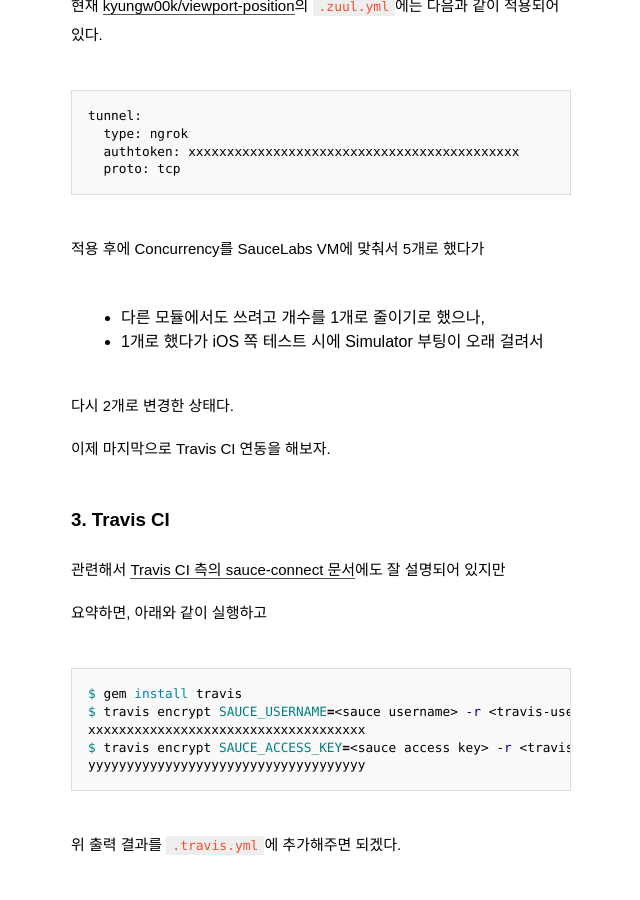
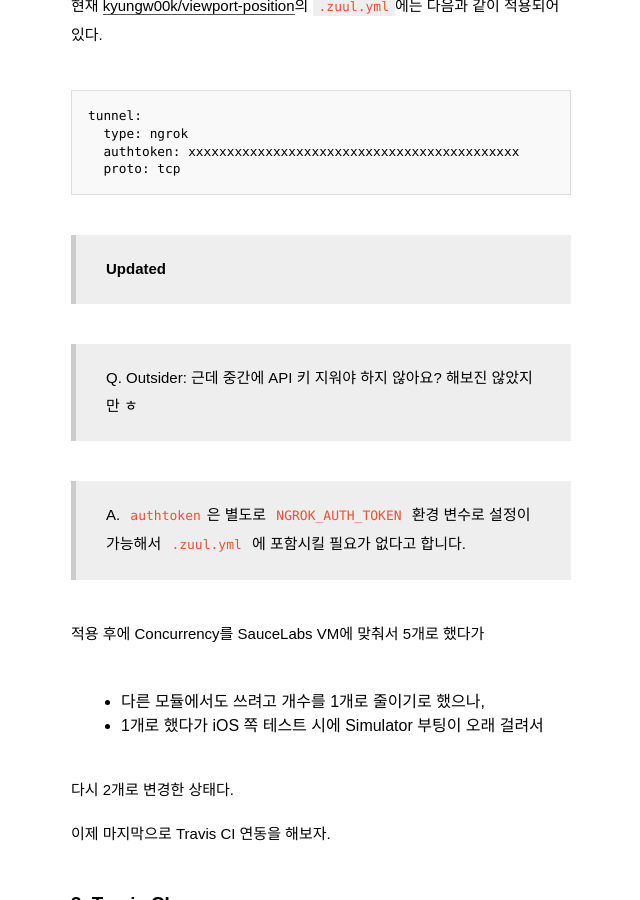
Before and after one commit to kyungw00k/kyungw00k.github.io, a Jekyll site: the page built from _posts/2016-09-05-SauceLabs로-cross-browser-test-하기.md, in a window 1280 px wide and 900 px high, scrolled down 10459 px. Shown: the whole window, without its empty margins (319-959 px from the left). Built offline with Jekyll 4.4.1, drawn with Linux system fonts in a browser that asks for light colours; emoji names are drawn with the system emoji font; some web fonts are replaced; comment, search, counter and statistics services are not loaded.

Commit message:
zuul-ngrok 관련해 authtoken 관련 내용을 추가

````diff
--- a/_posts/2016-09-05-SauceLabs로-cross-browser-test-하기.md
+++ b/_posts/2016-09-05-SauceLabs로-cross-browser-test-하기.md
@@ -192,6 +192,12 @@
   proto: tcp
 ```
 
+> **Updated**
+
+> Q. Outsider: 근데 중간에 API 키 지워야 하지 않아요? 해보진 않았지만 ㅎ
+
+> A. `authtoken`은 별도로 `NGROK_AUTH_TOKEN` 환경 변수로 설정이 가능해서 `.zuul.yml` 에 포함시킬 필요가 없다고 합니다.
+
 적용 후에 Concurrency를 SauceLabs VM에 맞춰서 5개로 했다가
 
 - 다른 모듈에서도 쓰려고 개수를 1개로 줄이기로 했으나,
````
